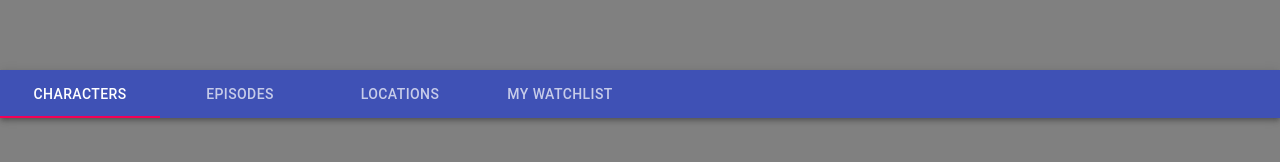
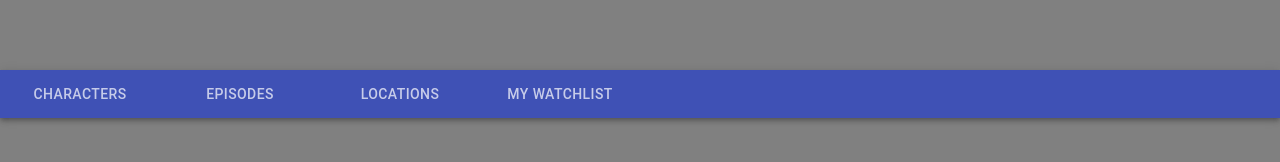
Before and after one commit to lanafiyeva/rick_and_morty_spa, a React (Create React App) app: page / in a window 1280 px wide. Shown: the part 306-468 px from the top of the page. Built offline with nearby package versions, Linux system fonts and the light colour scheme.

Commit message:
fixed tabs

```diff
--- a/src/App.js
+++ b/src/App.js
@@ -7,25 +7,18 @@ import Tab from '@material-ui/core/Tab'
 import TabPanel from './TabPanel'
 import Characters from './Characters'
 import Episodes from './Episodes'
-import { Route, Link, Switch } from 'react-router-dom'
+import { Route, Link, Switch, useLocation } from 'react-router-dom'
 
 function App() {
-  //const classes = useStyles()
-  const [value, setValue] = React.useState(0)
-
-  const handleChange = (event, newValue) => {
-    setValue(newValue)
-  }
+  const location = useLocation()
+  const pathlist = ['/character', '/episode', '/location', '/watchlist']
+  const pathIndex = pathlist.indexOf(location.pathname)
 
   return (
     <div className="App">
       <header className="App-header">
         <AppBar position="static">
-          <Tabs
-            value={value}
-            onChange={handleChange}
-            aria-label="simple tabs example"
-          >
+          <Tabs value={pathIndex} aria-label="simple tabs example">
             <Tab
               label="Characters"
               component={Link}
```
